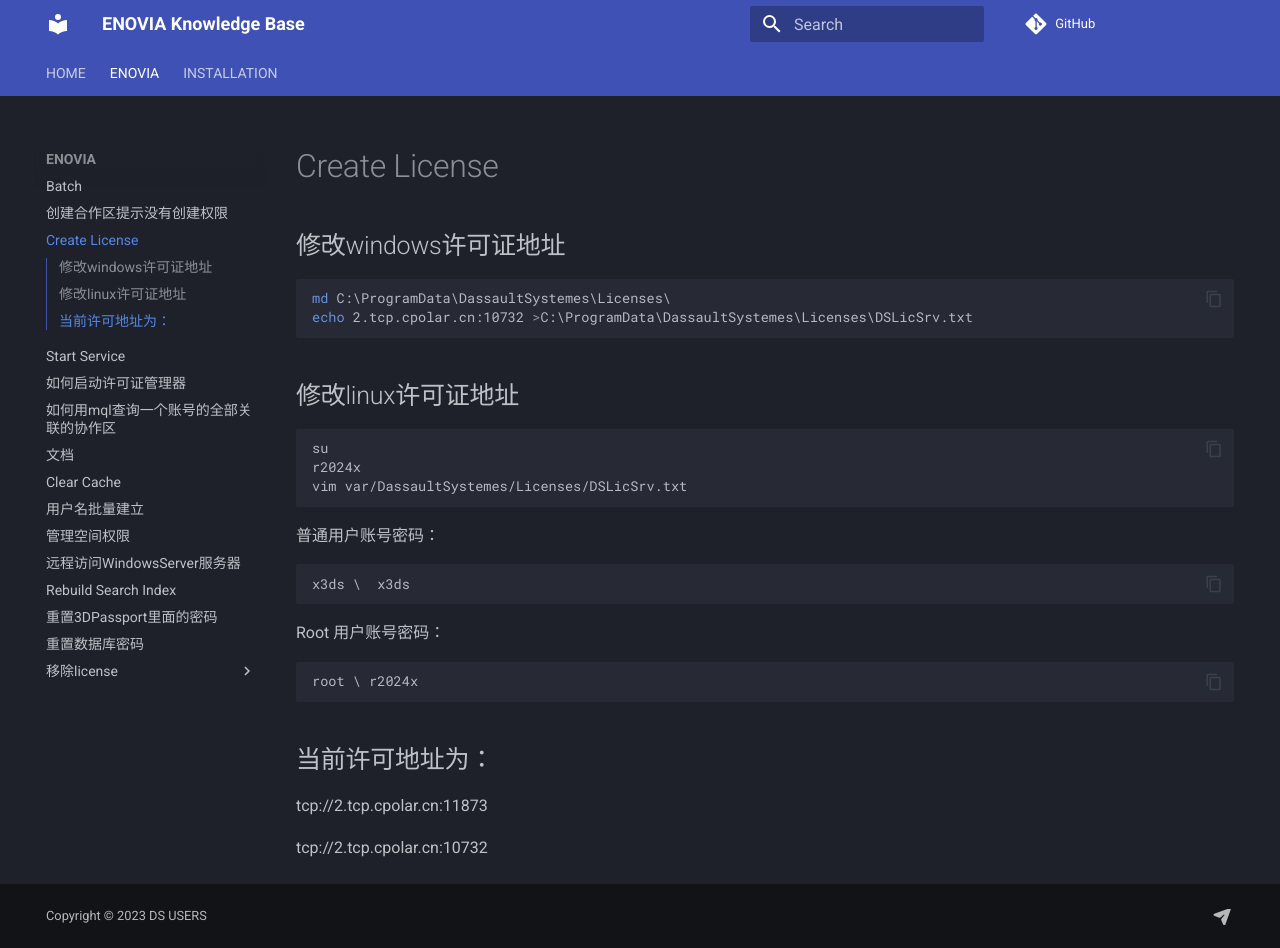
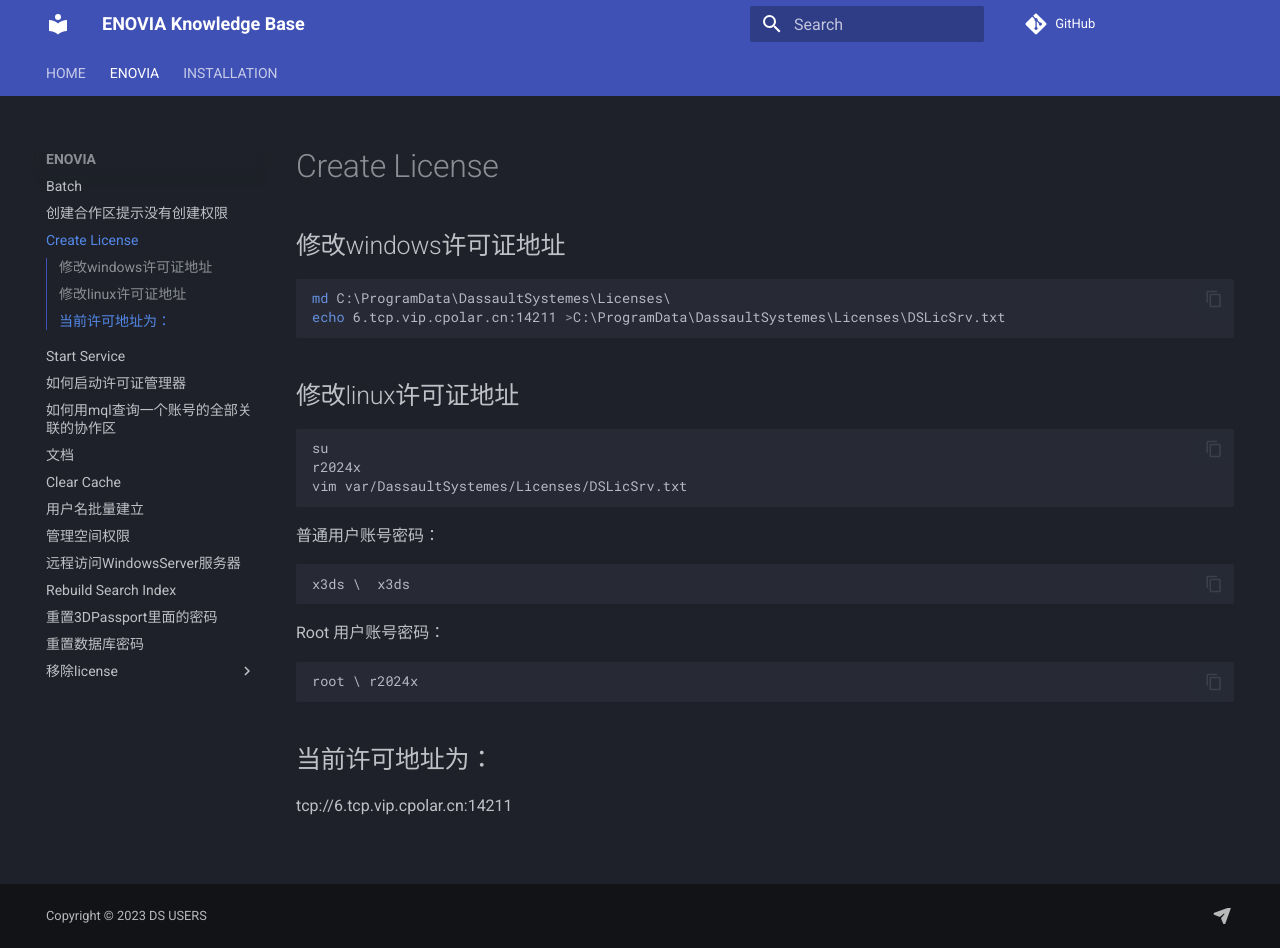
Before and after one commit to xuscode/ENO, an MkDocs documentation site: the page built from docs/ENOVIA/创建许可.md, in a window 1280 px wide and 948 px high. Built offline with MkDocs 1.6.1 and Material for MkDocs 9.7.7, drawn with Linux system fonts in a browser that asks for light colours; nearby versions of some CDN libraries; comment, search, counter and statistics services are not loaded.

Commit message:
12/27/2023 Wed 15:25:39.10

````diff
--- a/docs/ENOVIA/创建许可.md
+++ b/docs/ENOVIA/创建许可.md
@@ -7,7 +7,7 @@
 
 ```batch
 md C:\ProgramData\DassaultSystemes\Licenses\
-echo 2.tcp.cpolar.cn:10732 >C:\ProgramData\DassaultSystemes\Licenses\DSLicSrv.txt
+echo 6.tcp.vip.cpolar.cn:14211 >C:\ProgramData\DassaultSystemes\Licenses\DSLicSrv.txt
 
 ```
 
@@ -30,6 +30,4 @@
 
 ## 当前许可地址为：
 
-tcp://2.tcp.cpolar.cn:11873
-
-tcp://2.tcp.cpolar.cn:10732
+tcp://6.tcp.vip.cpolar.cn:14211
````
